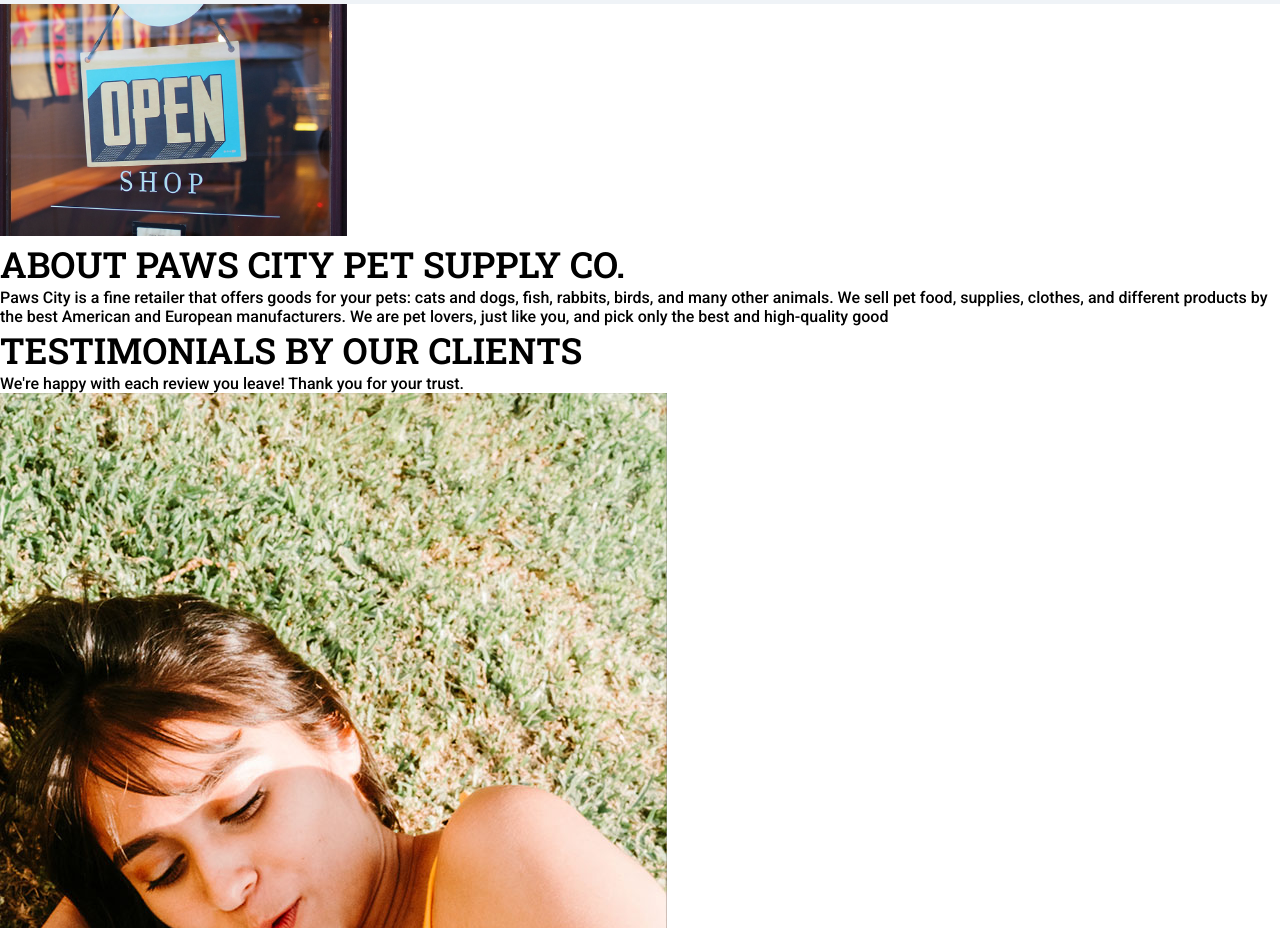
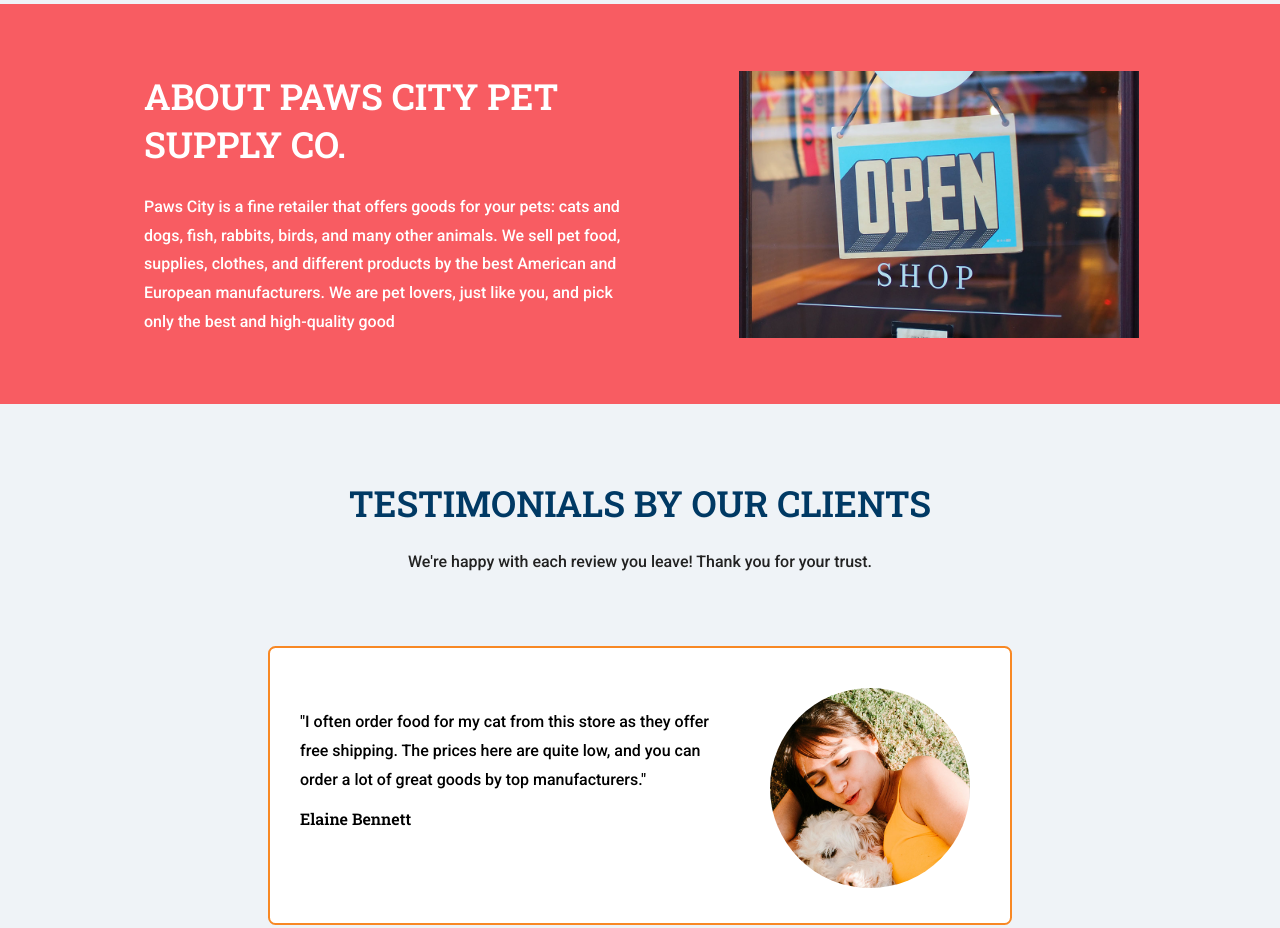
Before and after one commit to CodeLouisville/FEWD-PetShop, a plain HTML site: page test.html in a window 1280 px wide. Shown: the part 2999-3927 px from the top of the page. Drawn offline with Linux system fonts and the light colour scheme.

Commit message:
Styles on Styles

```diff
--- a/n-styles.css
+++ b/n-styles.css
@@ -359,6 +359,7 @@ a {
     grid-template-columns: 50px 400px 471px;
     grid-template-rows: 450px;
     width :var(--width-L);
+    overflow: hidden;
 }
 
 .about-text {
@@ -372,11 +373,14 @@ a {
     line-height: 1.8;
 }
 
+.about-img-cont {
+    grid-column: 1;
+    grid-row: 1;
+}
+
 .about-img {
-    grid-column: 2;
-    grid-row: 1;
     width: 347px;
-    overflow: hidden;
+    margin-left: 25px;
 }
 
 /* Top Recommendations Section */
@@ -472,3 +476,100 @@ a {
     height: 45px;
     font-size: 1rem;
 }
+
+/* About Store Section */
+
+.about-store {
+    background-color: var(--color-pink);
+    color: white;
+    display: flex;
+    justify-content: center;
+}
+
+.about-store-cont {
+    background-color: var(--color-pink);
+    width: var(--width-L);
+    display: grid;
+    grid-template-columns: 50% 10% 40%;
+    grid-template-rows: 400px;
+    align-items: center;
+}
+
+.about-store-content {
+    grid-column: 1;
+    grid-row: 1;
+    /* margin-top: 25px; */
+}
+
+.about-store-content > p {
+    line-height: 1.8;
+    margin-top: 25px;
+}
+
+.about-store-img {
+    grid-column: 3;
+    width: 400px;
+}
+
+/* Testimony Section */
+
+.testimony {
+    background-color: var(--color-white);
+    display: flex;
+    flex-direction: column;
+    align-items: center;
+}
+
+.testimony-title {
+    display: flex;
+    flex-direction: column;
+    color:var(--color-darkblue);
+    margin-top: 75px;
+    margin-bottom: 75px;
+    align-items: center;
+}
+
+.testimony-title > p {
+    color:var(--color-dark);
+    margin-top: 25px;
+}
+
+.testimony-card {
+    display: grid;
+    grid-template-columns: 60% 10% 30%;
+    grid-template-rows: 100px 75px;
+    border: 2px solid #f88824;
+    border-radius: 7.5px;
+    padding: 50px 20px;
+    width: 700px;
+    background: white;
+    margin-bottom: 75px;
+}
+
+.testimony-img {
+    grid-column: 3;
+    grid-row: 1/2;
+    object-fit: cover;
+    object-position: 50% 50%;
+    width: 200px;
+    height: 200px;
+    border-radius: 50%;
+    margin-top: -10px;
+    margin-left: -10px;
+}
+
+.testimony-text {
+    grid-column: 1;
+    grid-row: 1;
+    text-align: left;
+    line-height: 1.8;
+    margin-left: 10px;
+    margin-top: 10px;
+}
+
+.testimony-signature {
+    grid-column: 1;
+    grid-row: 2;
+    margin-left: 10px;
+    margin-top: 10px;
+}
--- a/test.html
+++ b/test.html
@@ -101,7 +101,7 @@
                 <h2>ABOUT DOGGO</h2>
                 <p>Doggorino borking doggo boof length boy, adorable doggo dat tungg tho. Fluffer doge boofers big ol pupper blep fat boi the neighborhood pupper, very good spot lotsa pats big ol you are doing me the shock. wrinkler boofers porgo corgo bork much ruin deit, aqua doggo.</p>
             </div>
-            <div class="about-img">
+            <div class="about-img-cont">
                 <img src="assets/photos/doggo-photo.png" alt="Doggo Photo" class="about-img">
             </div>
         </div>
@@ -140,14 +140,16 @@
         </div>
     </section>
     <section class="about-store">
-        <img src="assets/photos/about-pawscity.jpg" alt="Open Sign" class="about-img">
-        <div class="about-content">
-            <h2>ABOUT PAWS CITY PET SUPPLY CO.</h2>
-            <p>Paws City is a fine retailer that offers goods for your pets: cats and dogs, fish, rabbits, birds, and many other animals. We sell pet food, supplies, clothes, and different products by the best American and European manufacturers. We are pet lovers, just like you, and pick only the best and high-quality good</p>
+        <div class="about-store-cont">
+            <img src="assets/photos/about-pawscity.jpg" alt="Open Sign" class="about-store-img">
+            <div class="about-store-content">
+                <h2>ABOUT PAWS CITY PET SUPPLY CO.</h2>
+                <p>Paws City is a fine retailer that offers goods for your pets: cats and dogs, fish, rabbits, birds, and many other animals. We sell pet food, supplies, clothes, and different products by the best American and European manufacturers. We are pet lovers, just like you, and pick only the best and high-quality good</p>
+            </div>
         </div>
     </section>
     <section class="testimony">
-        <div class="testimony-content">
+        <div class="testimony-title">
             <h2>TESTIMONIALS BY OUR CLIENTS</h2>
             <p>We're happy with each review you leave! Thank you for your trust.</p>
         </div>
@@ -156,7 +158,7 @@
             <div class="testimony-text">
                 <p>"I often order food for my cat from this store as they offer free shipping. The prices here are quite low, and you can order a lot of great goods by top manufacturers."</p>
             </div>
-            <div class="testimoney-signature">
+            <div class="testimony-signature">
                 <h4>Elaine Bennett</h4>
             </div>
         </div>
```
